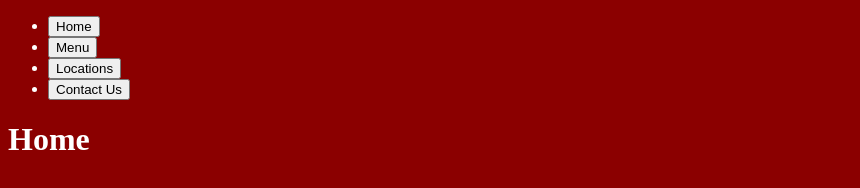
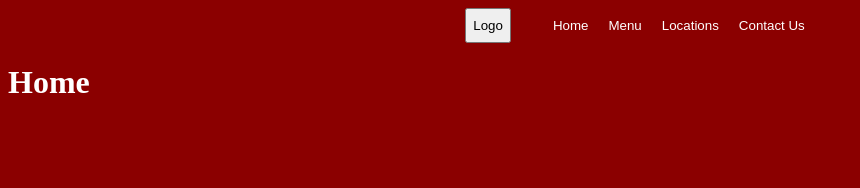
Before and after one commit to wolfSkullCave/odin-resturant, a website built with webpack: page src/template.html in a window 1280 px wide. Shown: the whole page, without its empty margins (0-860 px from the left). Built offline with nearby package versions, Linux system fonts and the light colour scheme.

Commit message:
Progressed header menu
Added a logo and worked on the styling.

```diff
--- a/src/index.js
+++ b/src/index.js
@@ -4,6 +4,7 @@ import { buildMenuPage } from "./menu.js";
 import { buildLocationsPage } from "./locations.js";
 import { buildContactPage } from "./contact.js";
 
+document.getElementById("btnLogo").addEventListener("click", buildHomePage);
 document.getElementById("btnHome").addEventListener("click", buildHomePage);
 document.getElementById("btnMenu").addEventListener("click", buildMenuPage);
 document
--- a/src/style.css
+++ b/src/style.css
@@ -10,4 +10,39 @@ body {
   width: 80vw;
 }
 
-/* Todo: wipe file and do propper styling */
+/* Header styles */
+nav {
+  display: flex;
+  justify-content: center;
+  gap: 2rem;
+}
+
+/* Menu styles */
+nav ul {
+  list-style-type: none;
+  margin: 0;
+  padding: 0;
+  overflow: hidden;
+  display: flex;
+  justify-content: center;
+}
+
+nav ul li {
+  display: block;
+}
+
+nav ul li button {
+  background-color: transparent;
+  border: none;
+  color: white;
+  padding: 10px;
+}
+
+nav ul li button:hover {
+  color: green;
+  background-color: white;
+}
+
+#btnLogo {
+  justify-self: flex-start;
+}
--- a/src/template.html
+++ b/src/template.html
@@ -8,6 +8,7 @@
   <body>
     <header>
       <nav>
+        <button id="btnLogo">Logo</button>
         <ul>
           <li><button id="btnHome">Home</button></li>
           <li><button id="btnMenu">Menu</button></li>
```
